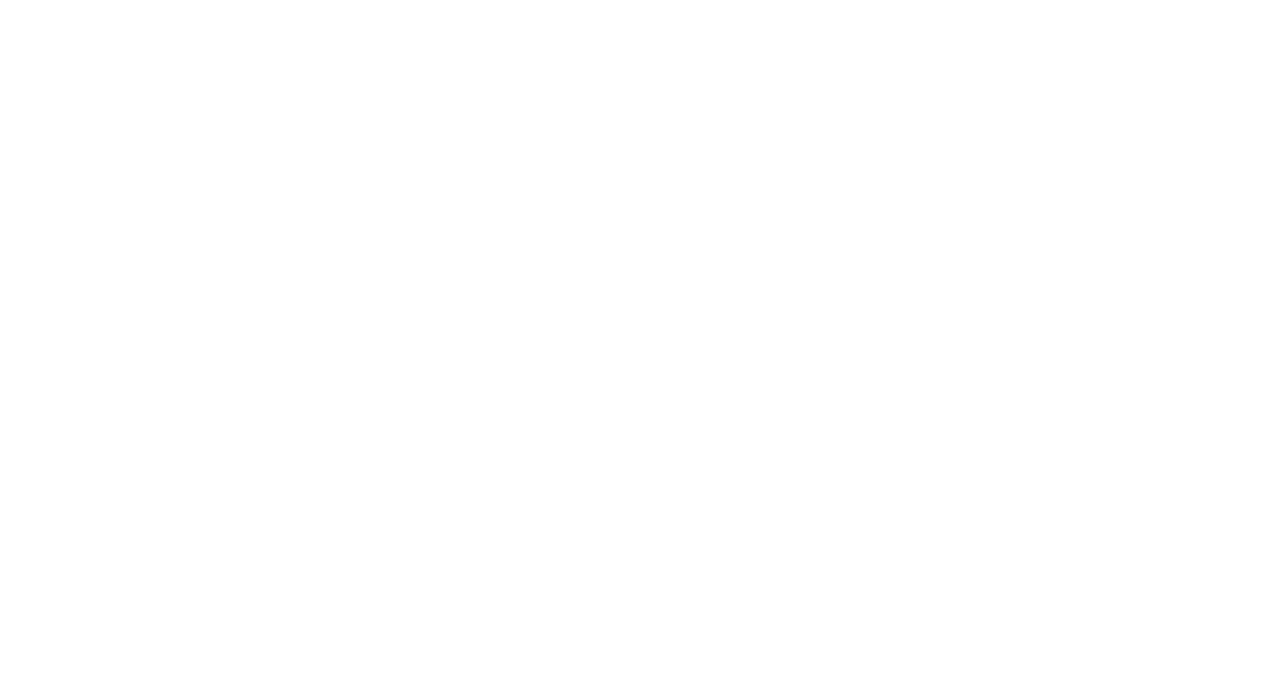
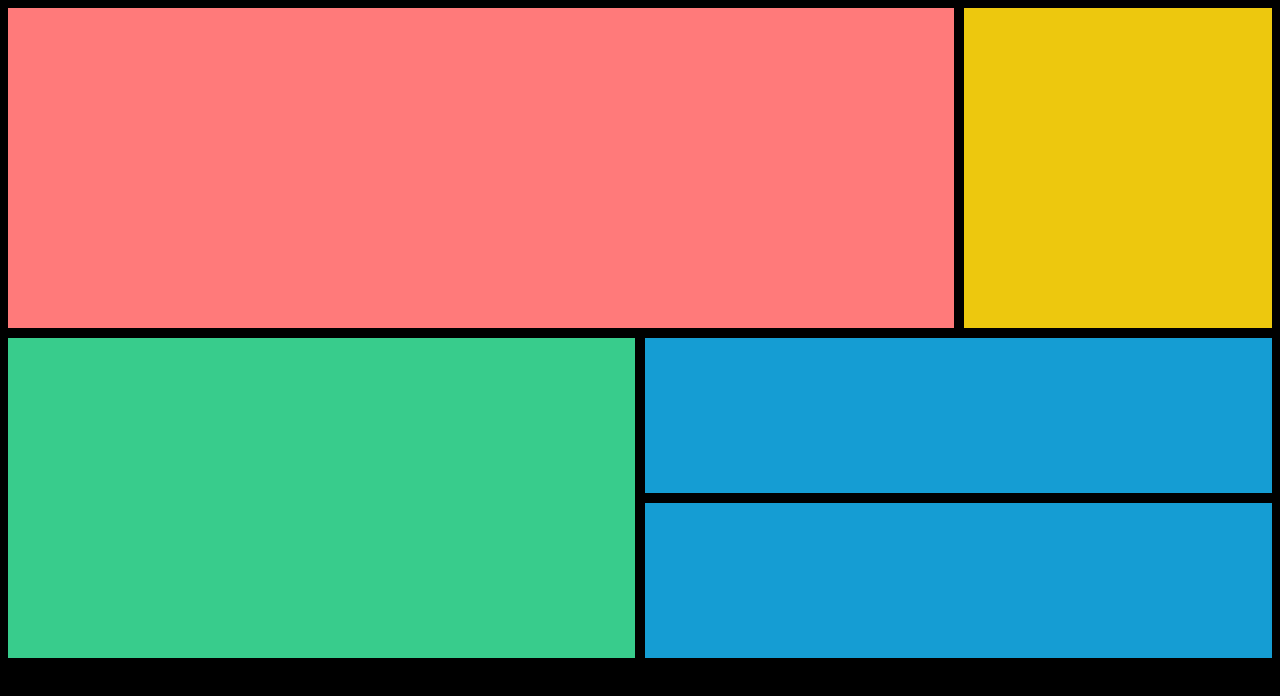
Before and after one commit to ejena-black/CSS-Flexbox-and-Grid-Layout--Zuri-task, a plain HTML site: page grid.html in a window 1280 px wide. Drawn offline with Linux system fonts and the light colour scheme.

Commit message:
finished grid layout

```diff
--- /dev/null
+++ b/grid.css
@@ -0,0 +1,29 @@
+body{
+    background: #000;
+}
+.container{
+    display: grid;
+    grid-template-columns: repeat(4, 1fr);
+    grid-template-rows: repeat(2, 320px);
+    gap: 10px;
+}
+.nested{
+    display: grid;
+    grid-template-rows: 1fr 1fr;
+    gap: 10px;
+    grid-column: 3/5;
+}
+.child{
+    background: rgb(21, 157, 211);
+}
+#one{
+    background: hsl(0, 100%, 74%);
+    grid-column: 1/4;
+}
+#two{
+    background: rgb(237, 200, 14);
+}
+#three{
+    background: hsl(154, 59%, 51%);
+    grid-column: 1/3;
+}
--- a/grid.html
+++ b/grid.html
@@ -4,9 +4,20 @@
     <meta charset="UTF-8">
     <meta http-equiv="X-UA-Compatible" content="IE=edge">
     <meta name="viewport" content="width=device-width, initial-scale=1.0">
+    <link rel="stylesheet" href="grid.css">
     <title>CSS Grid</title>
 </head>
 <body>
 
+    <div class="container">
+        <div id="one"></div>
+        <div id="two"></div>
+        <div id="three"></div>
+        <div class="nested">
+            <div class="child"></div>
+            <div class="child"></div>
+        </div>
+    </div>
+
 </body>
 </html>
--- a/style.css
+++ b/style.css
@@ -83,5 +83,3 @@ button:active{
     background: hsl(179, 100%, 13%);
     color: hsl(0, 0%, 95%);
 }
-
-/* **************************CSS GRID******************** */
```
